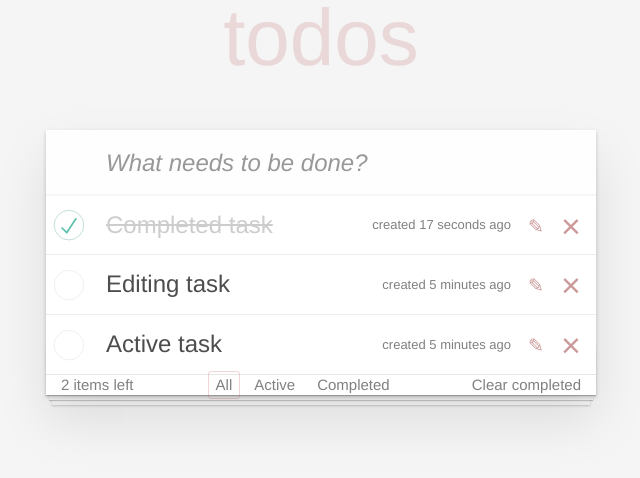
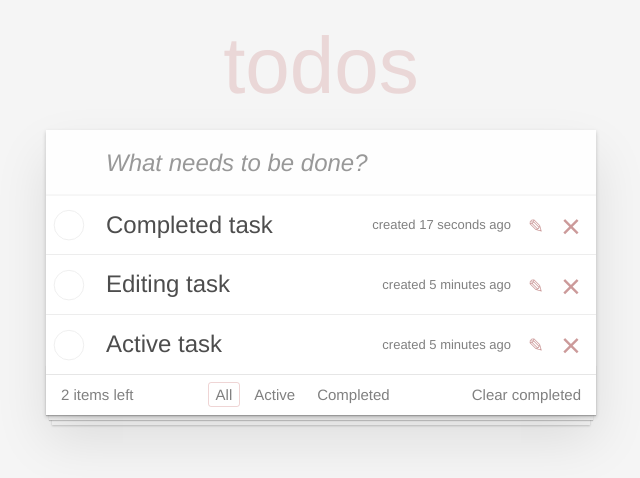
Before and after one commit to codikDodik/todoApp, a React (Create React App) app: page / in a window 1280 px wide. Shown: the top 478 px of the page, without its empty margins (319-959 px from the left). Built offline with nearby package versions, Linux system fonts and the light colour scheme.

Commit message:
interactive

```diff
--- a/public/index.html
+++ b/public/index.html
@@ -4,8 +4,6 @@
     <meta charset="utf-8" />
     <link rel="icon" href="%PUBLIC_URL%/favicon.ico" />
     <meta name="viewport" content="width=device-width, initial-scale=1" />
-    <link rel="stylesheet" href="https://cdn.jsdelivr.net/npm/bootstrap@5.2.3/dist/css/bootstrap.min.css">
-    <link rel="stylesheet" href="https://cdn.jsdelivr.net/npm/@fortawesome/fontawesome-free@6.2.1/css/fontawesome.min.css">
     <title>Todo App</title>
   </head>
   <body>
--- a/src/components/App/App.jsx
+++ b/src/components/App/App.jsx
@@ -1,11 +1,15 @@
+import { Component } from "react";
 import React from "react";
 import TaskList from "../TaskList";
 import NewTaskForm from "../NewTaskForm";
 import Footer from "../Footer";
-import './App.css'
+import "./App.css";
 
-const App = () => {
-  const tasks = [
+export default class App extends Component {
+  constructor(props) {
+    super(props);
+    this.state = {
+      tasks: [
         {
           id: 1,
           description: "Completed task",
@@ -24,19 +28,27 @@ const App = () => {
           created: "5 minutes",
           completed: false,
         },
-  ];
+      ],
+    };
+  }
 
-  const tasksLeftCount = tasks.filter((task) => !task.completed).length;
+  handleDelete = (id) => {
+    const updatedTasks = this.state.tasks.filter((task) => task.id !== id);
+    this.setState({ tasks: updatedTasks });
+  };
 
+  render() {
+    const tasksLeftCount = this.state.tasks.filter(
+      (task) => !task.completed
+    ).length;
     return (
       <section className="todoapp">
         <NewTaskForm />
         <section className="main">
-        <TaskList tasks={tasks} />
+          <TaskList tasks={this.state.tasks} onDeleted={this.handleDelete} />
         </section>
         <Footer tasksLeftCount={tasksLeftCount} />
       </section>
     );
-};
-
-export default App;
+  }
+}
--- a/src/components/Task/Task.css
+++ b/src/components/Task/Task.css
@@ -64,3 +64,9 @@ html .clear-completed:active {
 .clear-completed:hover {
 	text-decoration: underline;
 }
+
+
+.todo-list li.completed label .description {
+	color: #cdcdcd;
+	text-decoration: line-through;
+}
--- a/src/components/Task/Task.jsx
+++ b/src/components/Task/Task.jsx
@@ -2,8 +2,17 @@ import "./Task.css";
 import React, { Component } from "react";
 
 export default class Task extends Component {
+  state = {
+    completed: false,
+  };
+
+  handleComplete = () => {
+    this.setState((prevState) => ({ completed: !prevState.completed }));
+  };
+
   render() {
-    const { description, created, completed } = this.props.task;
+    const { description, created } = this.props.task;
+    const { completed } = this.state;
 
     return (
       <li className={completed ? "completed" : ""}>
@@ -11,14 +20,21 @@ export default class Task extends Component {
           <input
             className="toggle"
             type="checkbox"
-            defaultChecked={completed}
+            checked={completed}
+            onChange={this.handleComplete}
           />
-          <label>
-            <span className="description">{description}</span>
+          <label onClick={this.handleComplete}>
+            <span className={`description ${completed ? "completed" : ""}`}>
+              {description}
+            </span>
             <span className="created">created {created} ago</span>
           </label>
-          <button className="icon icon-edit"></button>
-          <button className="icon icon-destroy"></button>
+          <button type="button" className="icon icon-edit"></button>
+          <button
+            type="button"
+            className="icon icon-destroy"
+            onClick={() => this.props.onDeleted()}
+          ></button>
         </div>
         <input type="text" className="edit" defaultValue={description} />
       </li>
--- a/src/components/TaskList/TaskList.jsx
+++ b/src/components/TaskList/TaskList.jsx
@@ -1,12 +1,12 @@
 import React from "react";
 import Task from "../Task";
-import './TaskList.css'
+import "./TaskList.css";
 
-const TaskList = ({ tasks }) => {
+const TaskList = ({ tasks, onDeleted }) => {
   return (
     <ul className="todo-list">
       {tasks.map((task) => (
-        <Task key={task.id} task={task} />
+        <Task key={task.id} task={task} onDeleted={() => onDeleted(task.id)} />
       ))}
     </ul>
   );
```
Lines whose indentation alone changed are shown as unchanged.
